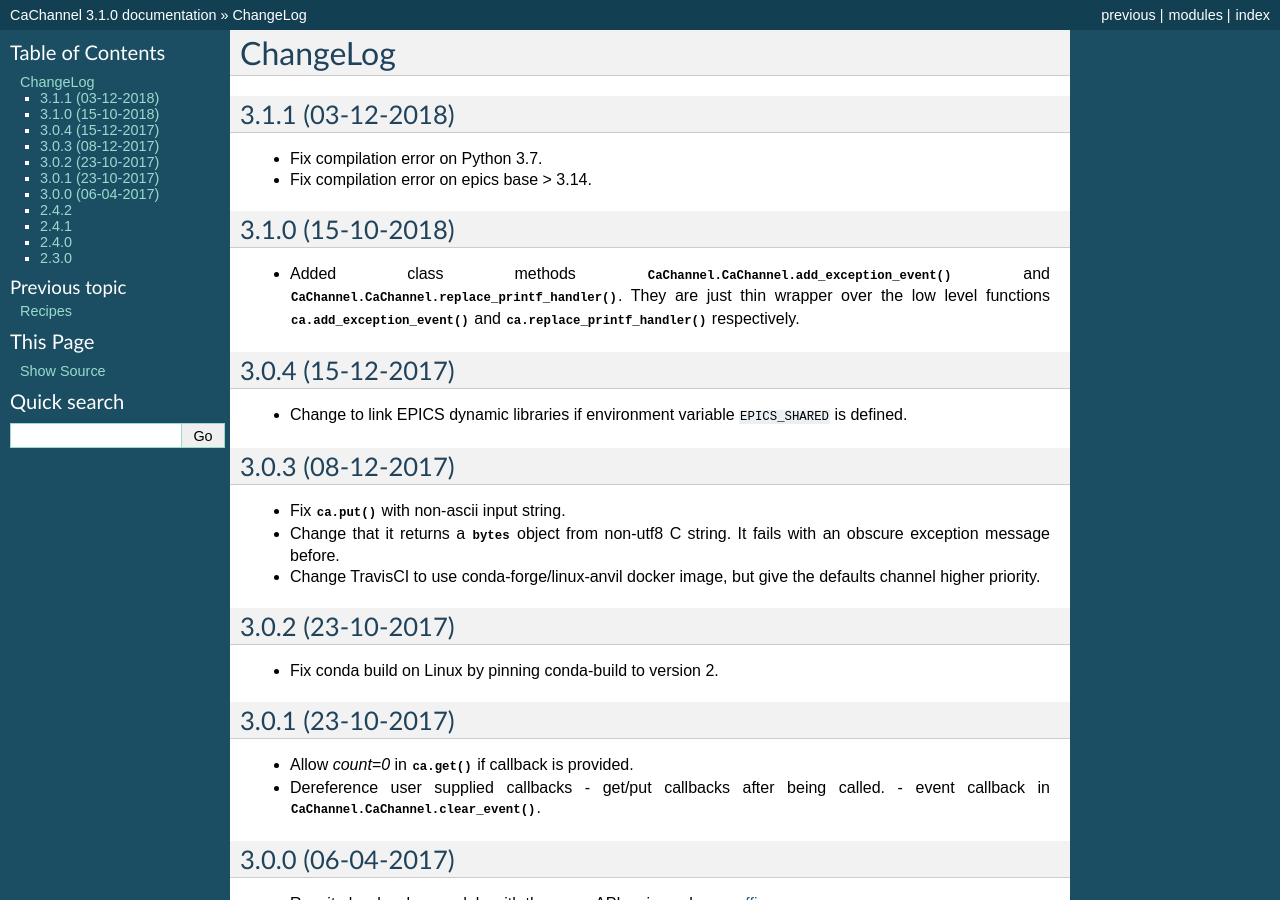
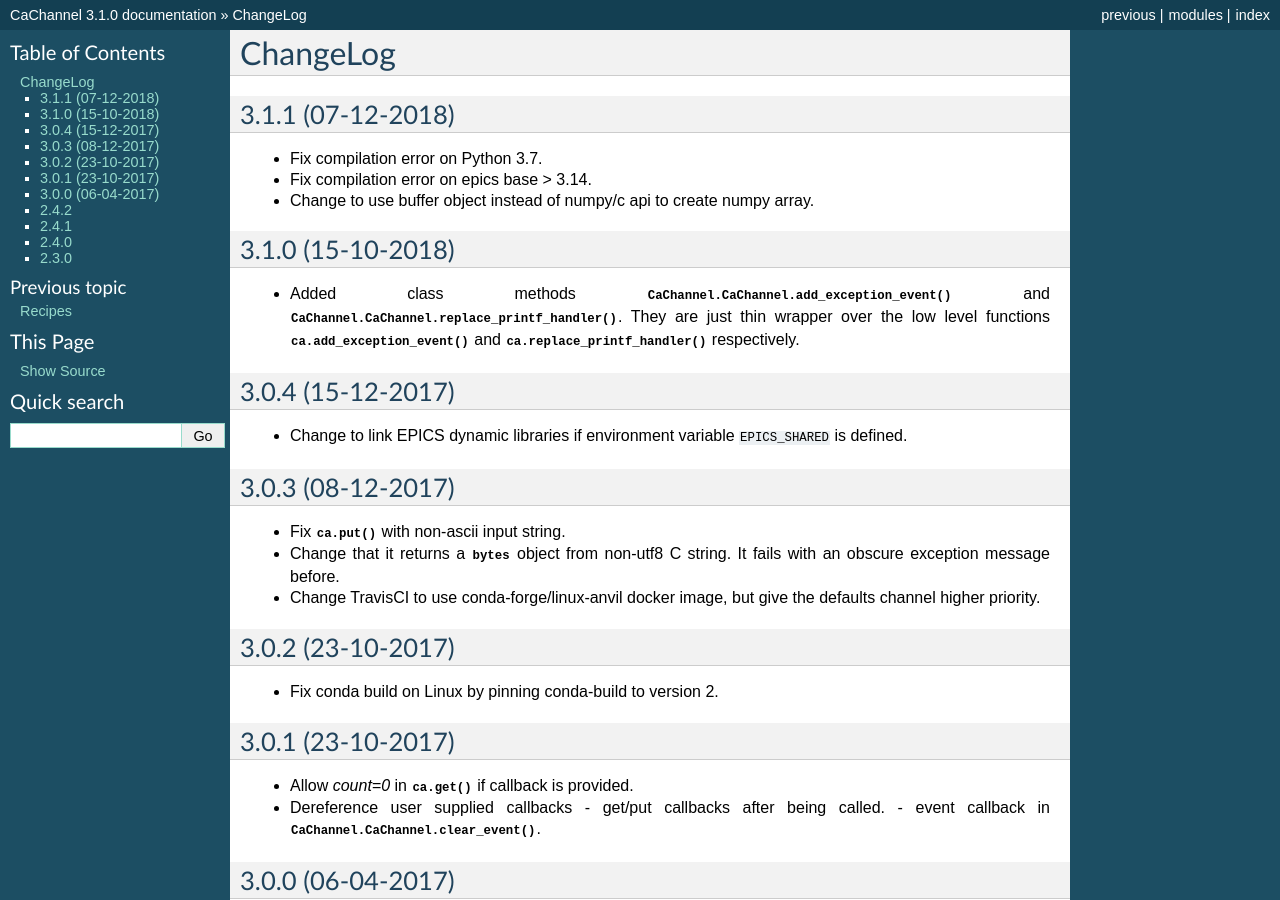
Before and after one commit to CaChannel/CaChannel, a Sphinx documentation site: the page built from docs/source/changes.rst, in a window 1280 px wide and 900 px high. Built offline with Sphinx 7.4.7, drawn with Linux system fonts in a browser that asks for light colours.

Commit message:
doc changes

```diff
--- a/docs/source/changes.rst
+++ b/docs/source/changes.rst
@@ -1,11 +1,12 @@
 ChangeLog
 =========
 
-3.1.1 (03-12-2018)
+3.1.1 (07-12-2018)
 ------------------
 
 - Fix compilation error on Python 3.7.
 - Fix compilation error on epics base > 3.14.
+- Change to use buffer object instead of numpy/c api to create numpy array.
 
 3.1.0 (15-10-2018)
 ------------------
```
